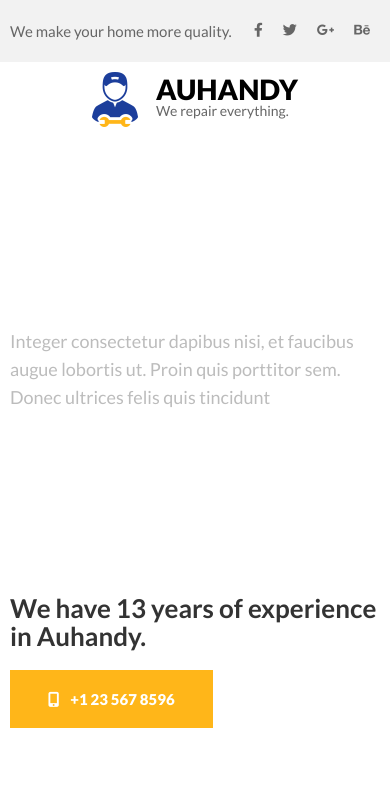
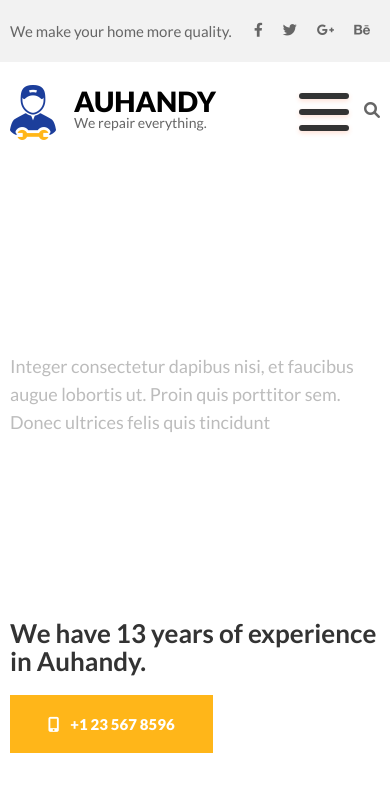
Before and after one commit to DanilaPeace/AuHandy-Site, a plain HTML site: page index.html in a window 390 px wide. Shown: the top 805 px of the page. Drawn offline with Linux system fonts and the light colour scheme; a small style sheet from the web is missing.

Commit message:
I added burger

```diff
--- a/index.html
+++ b/index.html
@@ -59,6 +59,7 @@
                         <div class="header__subtitle">We repair everything.</div>
                     </div>
                 </div>
+                <div class="header__navigation">
                     <nav class="navigation">
                         <ul class="nav">
                             <li>
@@ -91,11 +92,15 @@
                                     Contact
                                 </a>
                             </li>
+                        </ul>
+                    </nav>
+                    <div class="menu-btn">
+                        <div class="menu-btn__burger"></div>
+                    </div>
                     <div class="header__search">
                         <i class="fas fa-search"></i>
                     </div>
-                    </ul>
-                </nav>
+                </div>
             </div>
         </div>
     </header>
@@ -315,7 +320,8 @@
                             <div class="search"> <i class="fas fa-search"></i></div>
                         </div>
                     </div>
-                    <div class="project__item project__item_active item" style="background: url(./images/bear.png) center/cover no-repeat;">
+                    <div class="project__item project__item_active item"
+                        style="background: url(./images/bear.png) center/cover no-repeat;">
                         <div class="item__body">
                             <div class="item__title">
                                 Pellentesque finibus maximus.
--- a/main.js
+++ b/main.js
@@ -0,0 +1,12 @@
+// burger
+const menuBtn = document.querySelector('.menu-btn');
+let menuOpen = false;
+menuBtn.addEventListener('click', () => {
+    if (!menuOpen) {
+        menuBtn.classList.add('open');
+        menuOpen = true;
+    } else {
+        menuBtn.classList.remove('open');
+        menuOpen = false;
+    }
+});
--- a/styles.css
+++ b/styles.css
@@ -125,6 +125,7 @@ body {
 
 .header__navigation {
     display: flex;
+    align-items: center;
 }
 
 .header__welcome {
@@ -151,7 +152,8 @@ body {
 }
 
 .header__search {
-    margin-left: 30px;
+    margin-left: 15px;
+    display: inline-block;
 }
 
 .header__search i {
@@ -728,6 +730,11 @@ body {
     .container {
         max-width: 750px;
     }
+
+    /* HEADER */
+    .header .nav {
+        display: none;
+    }
     /* SHOWCASE */
     .showcase, .problems {
         padding: 70px 0;
@@ -796,7 +803,11 @@ body {
         padding: 10px 0;
     }
     .header-body {
-        justify-content: center;
+        justify-content: space-between;
+    }
+
+    .header__search {
+        margin-left: 0;
     }
     /* SHOWCASE */
     .showcase__img {
--- a/utilities.css
+++ b/utilities.css
@@ -113,16 +113,80 @@
     font-size: 16px;
 }
 
+/* BURGER */
+
+.menu-btn {
+    position: relative;
+    display: none;
+    justify-content: center;
+    align-items: center;
+    width: 80px;
+    height: 80px;
+    cursor: pointer;
+    transition: all .5s ease-in-out;
+}
+
+.menu-btn__burger {
+    width: 50px;
+    height: 6px;
+    background: #333;
+    border-radius: 5px;
+    box-shadow: 0 2px 5px rgba(255, 101, 47, .2);
+    transition: all .5s ease-in-out;
+}
+
+.menu-btn__burger::before, .menu-btn__burger::after {
+    content: '';
+    position: absolute;
+    width: 50px;
+    height: 6px;
+    background: #333;
+    border-radius: 5px;
+    box-shadow: 0 2px 5px rgba(255, 101, 47, .2);
+    transition: all .5s ease-in-out;
+}
+
+.menu-btn__burger::before {
+    transform: translateY(-16px);
+}
+
+.menu-btn__burger::after {
+    transform: translateY(16px);
+}
+
+/* ANIMATION */
+
+.menu-btn.open .menu-btn__burger {
+    transform: translateX(-50px);
+    background: transparent;
+    box-shadow: none;
+}
+
+.menu-btn.open .menu-btn__burger::before {
+    transform: rotate(45deg) translate(35px, -35px);
+}
+
+.menu-btn.open .menu-btn__burger::after {
+    transform: rotate(-45deg) translate(35px, 35px);
+}
+
 /* MEDIA */
 
 @media screen and (max-width: 1115px) {}
 
-@media screen and (max-width: 992px) {}
+@media screen and (max-width: 992px) {
+    .menu-btn {
+        display: flex;
+    }
+}
 
-@media screen and (max-width: 768px) {}
+@media screen and (max-width: 768px) {
+    .nav__link {
+        font-size: 14px;
+    }
+}
 
 @media screen and (max-width: 546px) {
-
     .navigation {
         display: none;
     }
```
Lines whose indentation alone changed are shown as unchanged.
